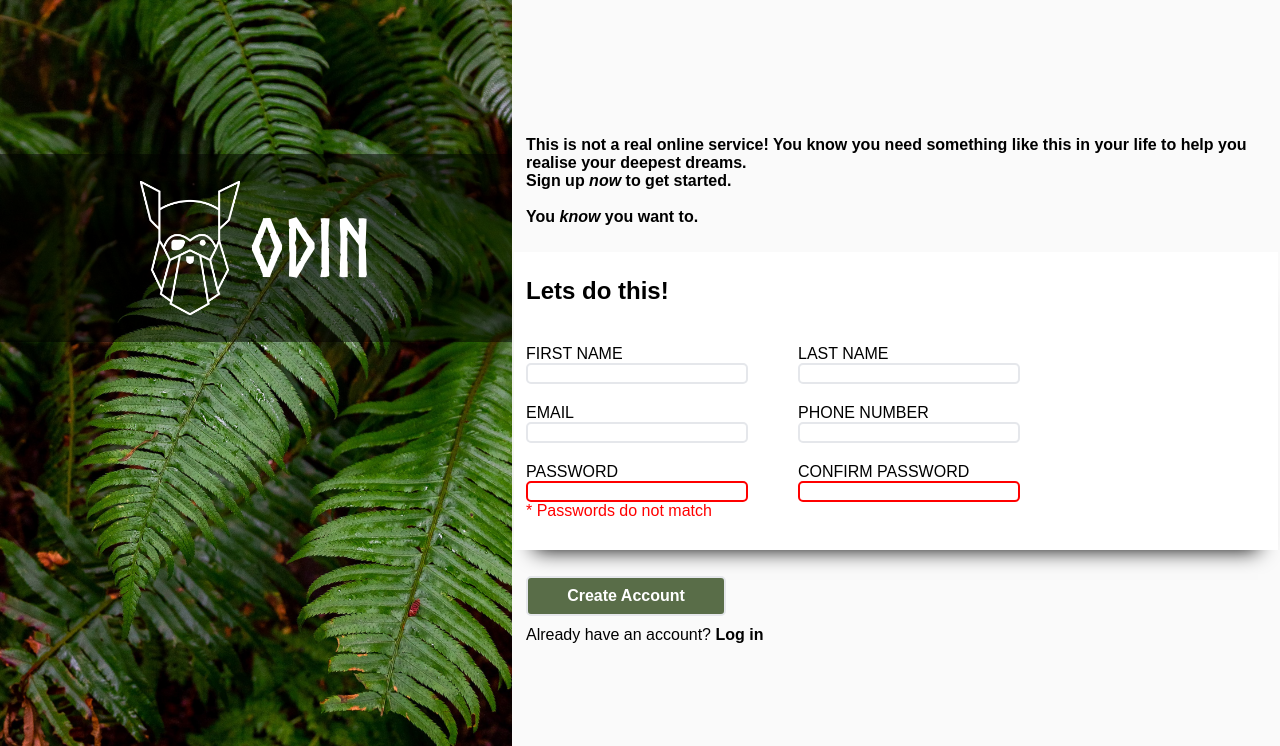
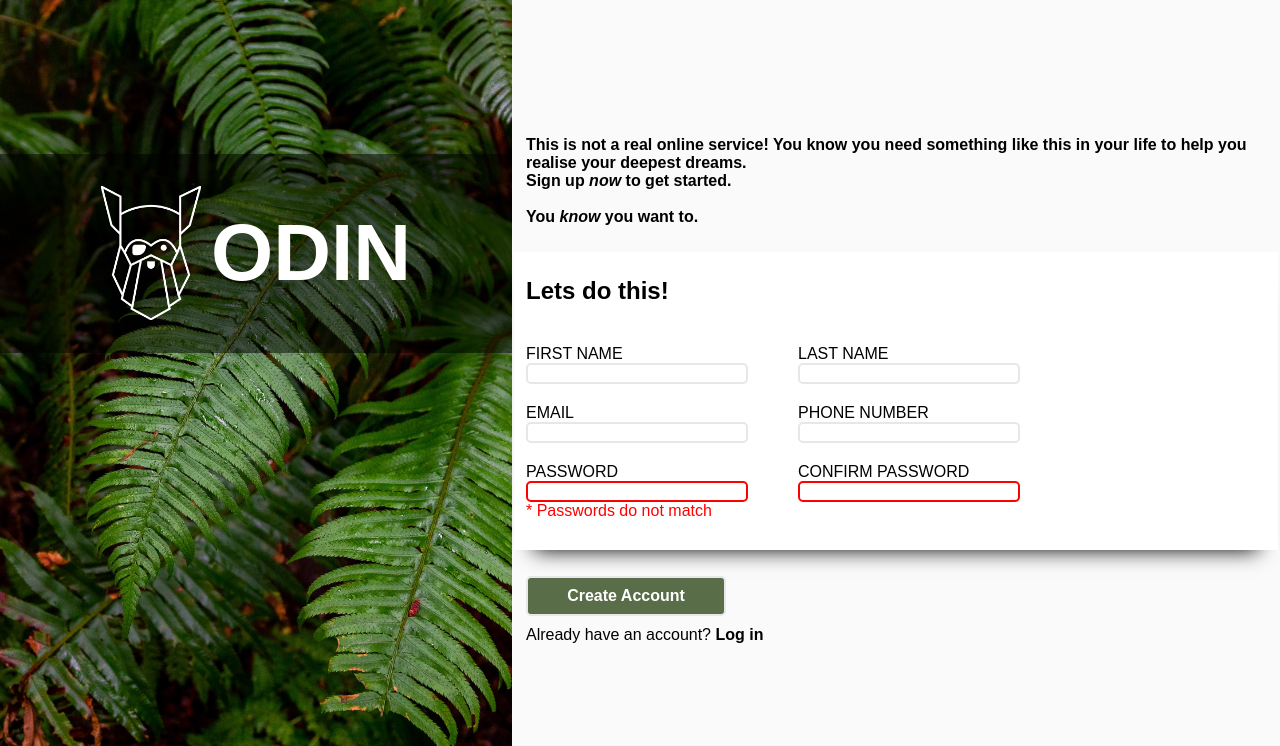
Before and after one commit to purgz/odin-sign-up-form, a plain HTML site: page index.html in a window 1280 px wide. Shown: the top 746 px of the page. Drawn offline with Linux system fonts and the light colour scheme.

Commit message:
remove custom font

```diff
--- a/styles.css
+++ b/styles.css
@@ -154,7 +154,7 @@ p{
 }
 
 h1{
-    font-family: Norse,Arial, Helvetica, sans-serif;
+    font-family: Arial, Helvetica, sans-serif;
     color: white;
 }
 
```
